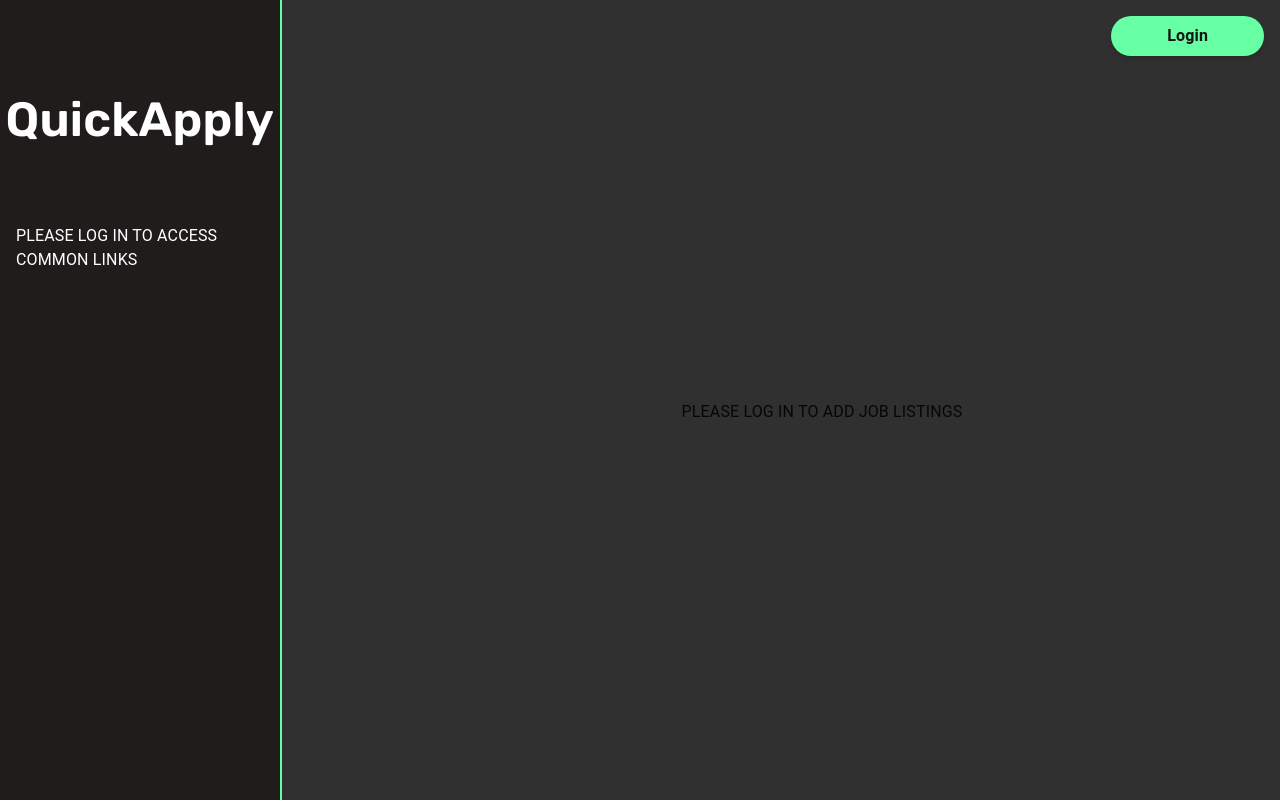
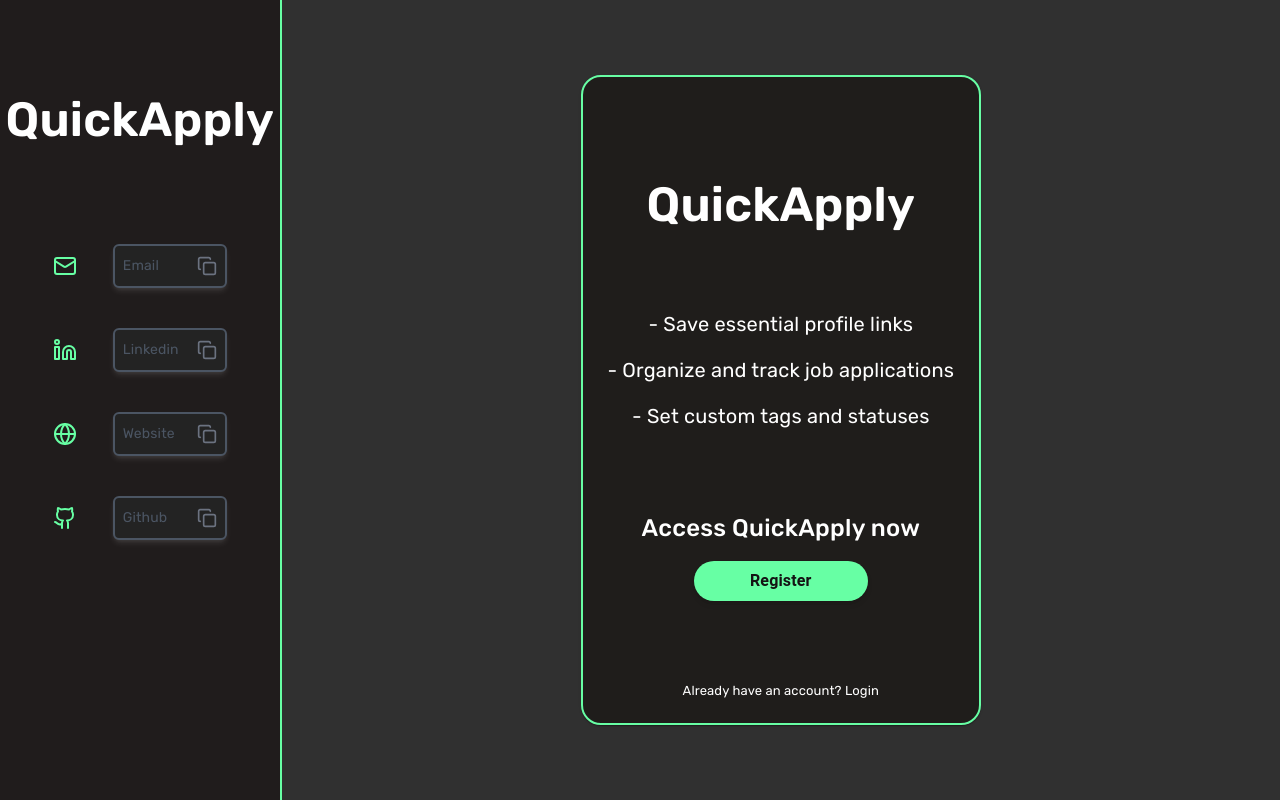
Before and after one commit to kevinliu399/QuickApply, a React (Create React App) app in the folder frontend/: page / in a window 1280 px wide. Built offline with nearby package versions, Linux system fonts and the light colour scheme.

Commit message:
ENH: initial home page changed

```diff
--- a/frontend/src/components/LayoutComponent/LayoutComponent.tsx
+++ b/frontend/src/components/LayoutComponent/LayoutComponent.tsx
@@ -1,5 +1,5 @@
 import React, { useState, useContext } from 'react';
-import { Box, CssBaseline, Drawer, Typography, Button, useMediaQuery, useTheme } from '@mui/material';
+import { Box, CssBaseline, Drawer, Typography, Button, useMediaQuery, useTheme, Card, CardContent } from '@mui/material';
 import Sidebar from '../Sidebar/Sidebar';
 import Titlebar from '../MainGrid/Titlebar';
 import LoginButton from '../login-button';
@@ -79,20 +79,66 @@ const LayoutComponent: React.FC = () => {
       >
         <Box sx={{ position: 'absolute', top: 16, right: 16 }}>
           {!user ? (
-            <LoginButton label="Login" onClick={handleLoginOpen} />
+            <>
+            </>
           ) : (
             <Button onClick={logoutClick}>Logout {user?.username}</Button>
           )}
         </Box>
 
         <Titlebar />
-        {user && <HeaderTable />}
-        {!user &&
-        <Box sx={{ml: 50, mt: 50}}>
-          PLEASE LOG IN TO ADD JOB LISTINGS
-        </Box>
-        }
-        {user && <ListingCardGrid />}
+            {user && <HeaderTable />}
+            {!user && (
+                <Box sx={{ display: 'flex', justifyContent: 'center', alignItems: 'center', height: '100vh' }}>
+                    <Card sx={{ width: 400, height: 650, padding: 1, textAlign: 'center', backgroundColor: 'rgb(31, 29, 27)', border: '2px solid rgb(103, 254, 164)', borderRadius: 5 }}>
+                        <CardContent>
+                          <h1 className="text-5xl mb-20 mt-20 font-rubik font-semibold text-center text-[rgba(255,255,255)]">
+                            QuickApply
+                          </h1>
+                            <Typography variant="body1" color="#FFFFFF" gutterBottom sx={{marginTop: 0,fontFamily: 'rubik', fontSize: '20px'}}>
+                                - Save essential profile links
+                            </Typography>
+                            <Typography variant="body1" color="#FFFFFF" gutterBottom sx={{marginTop: 2,fontFamily: 'rubik', fontSize: '20px'}}>
+
+                                - Organize and track job applications
+
+                            </Typography>
+                            <Typography variant="body1" color="#FFFFFF" gutterBottom sx={{marginTop: 2,fontFamily: 'rubik', fontSize: '20px'}}>
+
+                                - Set custom tags and statuses
+                            </Typography>
+                            <Typography variant="body2" color="#FFFFFF" sx={{ marginTop: 10, marginBottom: 2, fontFamily: 'rubik', fontSize: '24px', fontWeight: 500}}>
+                                Access QuickApply now
+                            </Typography>
+
+
+                            <LoginButton label="Register" onClick={handleRegisterOpen}/>
+                            <Typography
+                              variant="body1"
+                              color="#FFFFFF"
+                              gutterBottom
+                              onClick={handleLoginOpen}
+                              sx={{
+                                position: 'relative',
+                                marginTop: 10,
+                                fontFamily: 'rubik',
+                                fontSize: '13px',
+                                bottom: 0,
+                                cursor: 'pointer',
+                                '&:hover': {
+                                  textDecoration: 'underline'
+                                }
+                              }}
+                            >
+  Already have an account? Login
+</Typography>
+
+
+                        </CardContent>
+                    </Card>
+                </Box>
+            )}
+            {user && <ListingCardGrid />}
       </Box>
 
       <LoginModal
--- a/frontend/src/components/Sidebar/Sidebar.tsx
+++ b/frontend/src/components/Sidebar/Sidebar.tsx
@@ -1,12 +1,12 @@
 import React, { useState, ChangeEvent, useEffect, useContext } from 'react';
-import { Mail, Linkedin, Globe, Github, Copy, X } from 'lucide-react'; // Import icons from Lucide
+import { Mail, Linkedin, Globe, Github, Copy, X } from 'lucide-react';
 import './Sidebar.css';
 import { AuthContext } from '../../context/AuthContext';
 
 // TextWithCopyIcon component
-const TextWithCopyIcon: React.FC<{ text: string, isEditing: boolean, onChange: (event: ChangeEvent<HTMLInputElement>) => void, onCopy: () => void, onClear: () => void }> = ({ text, isEditing, onChange, onCopy, onClear }) => (
-  <div className="bg-[#232323] rounded-md p-2 flex items-center flex-1 ml-2 border-2 border-[rgba(169,169,169,0.6)]" style={{ boxShadow: '0 4px 6px -1px rgba(255, 255, 255, 0.1), 0 2px 4px -1px rgba(255, 255, 255, 0.06)' }}>
-    {isEditing ? (
+const TextWithCopyIcon: React.FC<{ text: string, isEditing: boolean, onChange: (event: ChangeEvent<HTMLInputElement>) => void, onCopy: () => void, onClear: () => void, isDisabled: boolean }> = ({ text, isEditing, onChange, onCopy, onClear, isDisabled }) => (
+  <div className={`bg-[#232323] rounded-md p-2 flex items-center flex-1 ml-2 border-2 ${isDisabled ? 'border-gray-600' : 'border-[rgba(169,169,169,0.6)]'}`} style={{ boxShadow: '0 4px 6px -1px rgba(255, 255, 255, 0.1), 0 2px 4px -1px rgba(255, 255, 255, 0.06)' }}>
+    {isEditing && !isDisabled ? (
       <input
         type="text"
         value={text}
@@ -15,11 +15,11 @@ const TextWithCopyIcon: React.FC<{ text: string, isEditing: boolean, onChange: (
         className="flex-1 bg-[#232323] text-[rgba(169,169,169,0.6)] border-none outline-none font-rubik text-sm placeholder-[rgba(169,169,169,0.4)]"
       />
     ) : (
-      <span className="flex-1 text-[rgba(169,169,169,0.6)] font-rubik text-sm">
+      <span className={`flex-1 ${isDisabled ? 'text-gray-600' : 'text-[rgba(169,169,169,0.6)]'} font-rubik text-sm`}>
         {text}
       </span>
     )}
-    {isEditing ? (
+    {isEditing && !isDisabled ? (
       <X
         color="#d9d9d9"
         className="ml-2 cursor-pointer text-white"
@@ -28,9 +28,9 @@ const TextWithCopyIcon: React.FC<{ text: string, isEditing: boolean, onChange: (
       />
     ) : (
       <Copy
-        color="#d9d9d9"
-        className="ml-2 cursor-pointer text-white"
-        onClick={onCopy}
+        color={isDisabled ? "#6b7280" : "#d9d9d9"}
+        className={`ml-2 ${isDisabled ? 'cursor-not-allowed' : 'cursor-pointer'} text-white`}
+        onClick={isDisabled ? undefined : onCopy}
         style={{ maxWidth: "20px" }}
       />
     )}
@@ -38,15 +38,15 @@ const TextWithCopyIcon: React.FC<{ text: string, isEditing: boolean, onChange: (
 );
 
 // TextWithIcon component
-const TextWithIcon: React.FC<{ text: string, icon: React.ReactNode, isEditing: boolean, onChange: (event: ChangeEvent<HTMLInputElement>) => void, onCopy: () => void, onClear: () => void }> = ({ text, icon, isEditing, onChange, onCopy, onClear }) => (
+const TextWithIcon: React.FC<{ text: string, icon: React.ReactNode, isEditing: boolean, onChange: (event: ChangeEvent<HTMLInputElement>) => void, onCopy: () => void, onClear: () => void, isDisabled: boolean }> = ({ text, icon, isEditing, onChange, onCopy, onClear, isDisabled }) => (
   <div className="flex items-center my-2 w-4/5 p-3 rounded-md" >
-    <div className="mr-7 text-3xl icon-hover">{icon}</div>
-    <TextWithCopyIcon text={text} isEditing={isEditing} onChange={onChange} onCopy={onCopy} onClear={onClear} />
+    <div className={`mr-7 text-3xl ${isDisabled ? 'text-gray-600' : 'icon-hover'}`}>{icon}</div>
+    <TextWithCopyIcon text={text} isEditing={isEditing} onChange={onChange} onCopy={onCopy} onClear={onClear} isDisabled={isDisabled} />
   </div>
 );
 
 // SidebarContent component
-const SidebarContent: React.FC<{ texts: { text: string, icon: React.ReactNode }[], isEditing: boolean, handleTextChange: (index: number, event: ChangeEvent<HTMLInputElement>) => void, handleCopyClick: (text: string) => void, handleEditClick: () => void, handleClearClick: (index: number) => void }> = ({ texts, isEditing, handleTextChange, handleCopyClick, handleEditClick, handleClearClick }) => (
+const SidebarContent: React.FC<{ texts: { text: string, icon: React.ReactNode }[], isEditing: boolean, handleTextChange: (index: number, event: ChangeEvent<HTMLInputElement>) => void, handleCopyClick: (text: string) => void, handleEditClick: () => void, handleClearClick: (index: number) => void, isDisabled: boolean }> = ({ texts, isEditing, handleTextChange, handleCopyClick, handleEditClick, handleClearClick, isDisabled }) => (
   <div className="links-box flex flex-col items-center w-full">
     {texts.map((item, index) => (
       <TextWithIcon
@@ -57,11 +57,14 @@ const SidebarContent: React.FC<{ texts: { text: string, icon: React.ReactNode }[
         onChange={(e) => handleTextChange(index, e)}
         onCopy={() => handleCopyClick(item.text)}
         onClear={() => handleClearClick(index)}
+        isDisabled={isDisabled}
       />
     ))}
+    {!isDisabled && (
       <button onClick={handleEditClick} className="self-start mb-4 ml-10 mt-4 flex items-center bg-[#67FFA4] text-black px-4 py-2 rounded-full shadow-lg hover:bg-[#57e293] text-center font-bold text-sm">
         {isEditing ? 'Save' : 'Edit'}
       </button>
+    )}
   </div>
 );
 
@@ -78,20 +81,18 @@ const Sidebar: React.FC = () => {
   const { user } = useContext(AuthContext);
 
   const id = user?.id;
+  const isDisabled = !user; // Gray out content if no user is logged in
 
   const handleEditClick = () => {
-    if (isEditing) {
+    if (isEditing && user) {
       const commonLinks = texts.map((item) => item.text);
 
-
-      //fetch(`http://3.89.243.29:8080/users/${id}/commonLinks`, {
       fetch(`http://localhost:8080/users/${id}/commonLinks`, {
         method: 'PUT',
         headers: {
           'Content-Type': 'application/json',
           Authorization: `Bearer ${user?.accessToken}`,
         },
-
         body: JSON.stringify(commonLinks),
       })
       .then(response => {
@@ -106,7 +107,6 @@ const Sidebar: React.FC = () => {
       .catch(error => {
         console.error('Error updating common links:', error);
       });
-      // getCommonLinks(commonLinks);
     }
     setIsEditing(!isEditing);
   };
@@ -118,35 +118,31 @@ const Sidebar: React.FC = () => {
   };
 
   const handleCopyClick = (text: string) => {
+    if (!isDisabled) {
       navigator.clipboard.writeText(text).then(() => {
         alert('Copied to clipboard!');
       }).catch(err => {
         alert('Failed to copy!');
         console.error('Error copying text: ', err);
       });
+    }
   };
 
   const handleClearClick = (index: number) => {
+    if (!isDisabled) {
       const newTexts = [...texts];
       newTexts[index].text = '';
       setTexts(newTexts);
+    }
   };
 
   const getCommonLinks = () => {
-    const getHeaders = () => {
-      return {
+    if (user && user.accessToken) {
+      fetch(`http://localhost:8080/users/${id}/commonLinks`, {
+        headers: {
           'Content-Type': 'application/json',
           Authorization: `Bearer ${user?.accessToken}`,
-      };
-    };
-
-    if (user && user.accessToken) {
-      console.log(user)
-
-
-      fetch(`http://localhost:8080/users/${id}/commonLinks`, {
-
-        headers: getHeaders()
+        }
       })
       .then(response => response.json())
       .then(data => {
@@ -160,8 +156,6 @@ const Sidebar: React.FC = () => {
         console.error('Error fetching common links:', error);
       });
     }
-
-
   };
 
   useEffect(() => {
@@ -169,19 +163,10 @@ const Sidebar: React.FC = () => {
   }, [user]);
 
   return (
-    <div className="bg-[#201c1c] flex flex-col items-center p-4 h-screen">
+    <div className={`bg-[#201c1c] flex flex-col items-center p-4 h-screen ${isDisabled ? 'opacity-100 pointer-events-none' : ''}`}>
       <h1 className="text-5xl mb-20 mt-20 font-rubik font-semibold text-center text-[rgba(255,255,255)]">
         QuickApply
       </h1>
-
-      {!user &&
-      <p style={{ color: 'white'}}>
-        PLEASE LOG IN TO ACCESS COMMON LINKS
-      </p>
-
-      }
-      {user &&
-
       <SidebarContent
         texts={texts}
         isEditing={isEditing}
@@ -189,8 +174,8 @@ const Sidebar: React.FC = () => {
         handleCopyClick={handleCopyClick}
         handleEditClick={handleEditClick}
         handleClearClick={handleClearClick}
-      />}
-
+        isDisabled={isDisabled}
+      />
     </div>
   );
 };
```
Lines whose indentation alone changed are shown as unchanged.
